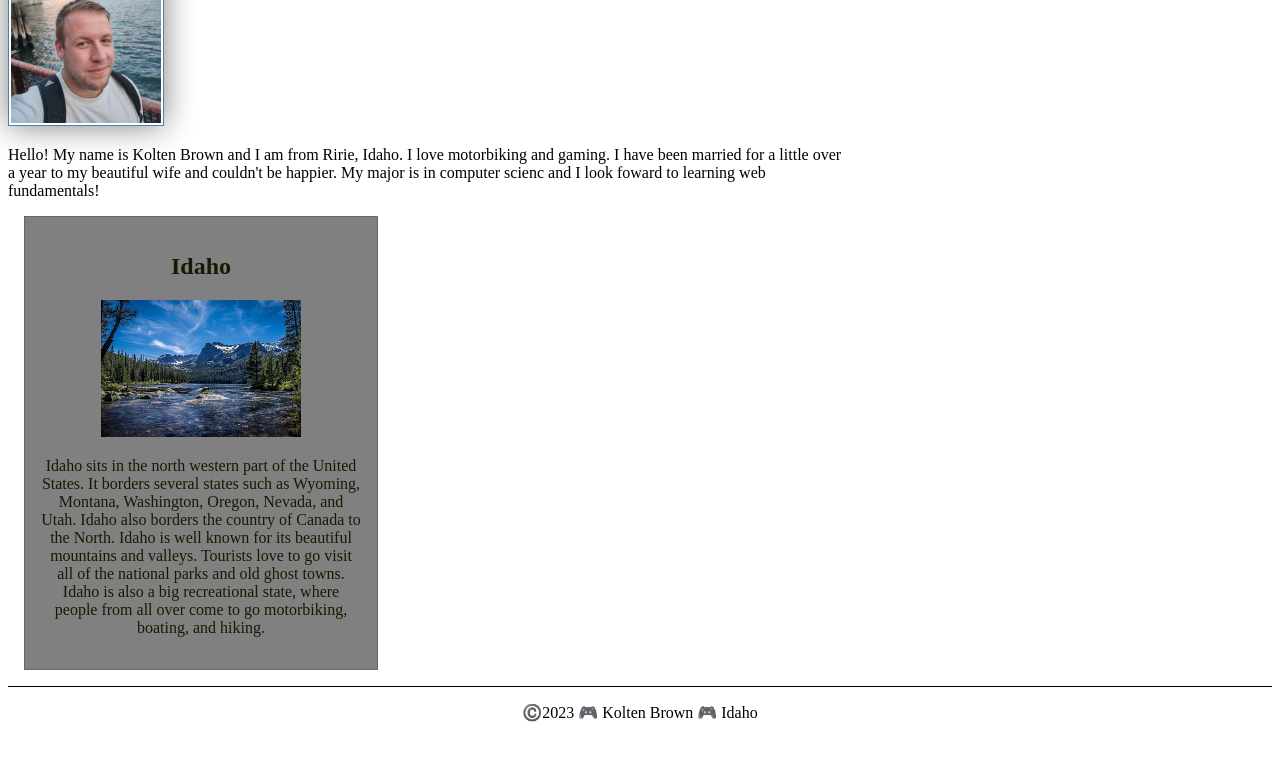
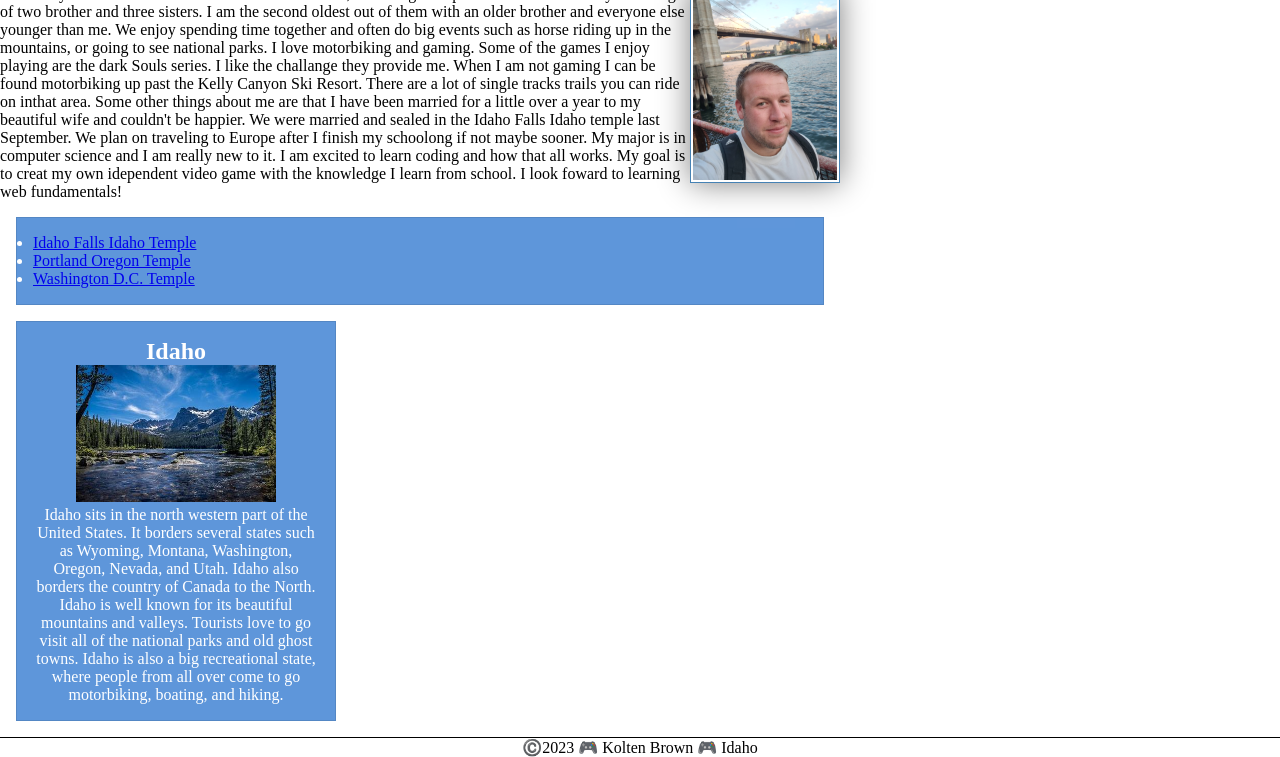
Before and after one commit to Brownie-Boy/wdd130, a plain HTML site: page index.html in a window 1280 px wide. Shown: the part 362-1119 px from the top of the page. Drawn offline with Linux system fonts and the light colour scheme.

Commit message:
W03: Enhancing Your Course Home Page

```diff
--- a/index.html
+++ b/index.html
@@ -14,14 +14,21 @@
                 <a href="#">Home</a>
                 <a href="wwr/">White Water Rafting Website</a>
                 <a href="wwr/site-plan-rafting.html">White Water Rafting Siteplan</a>
+                <a href=" https://linkedin.com">Linkedlin Profile</a>
+                <a href=" https://facebook.com">Facebook Page</a>
             </nav>
         </header>
         <main>
             <h1>Kolten Brown | WDD 130</h1>
             <img src="images/profile.jpg" alt="Hello, my name is Kolten Brown" width="200">
-            <p>Hello! My name is Kolten Brown and I am from Ririe, Idaho. I love motorbiking and gaming. I have been married for a little over a year to my beautiful wife and couldn't be happier. My major is in computer scienc and I look foward to learning web fundamentals!</p>
+            <p>Hello! My name is Kolten Brown and I am from Ririe, Idaho. I grew up with decent size family consiting of two brother and three sisters. I am the second oldest out of them with an older brother and everyone else younger than me. We enjoy spending time together and often do big events such as horse riding up in the mountains, or going to see national parks.  I love motorbiking and gaming. Some of the games I enjoy playing are the dark Souls series. I like the challange they provide me. When I am not gaming I can be found motorbiking up past the Kelly Canyon Ski Resort. There are a lot of single tracks trails you can ride on inthat area. Some other things about me are that I have been married for a little over a year to my beautiful wife and couldn't be happier. We were married and sealed in the Idaho Falls Idaho temple last September. We plan on traveling to Europe after I finish my schoolong if not maybe sooner. My major is in computer science and I am really new to it. I am excited to learn coding and how that all works. My goal is to creat my own idependent video game with the knowledge I learn from school. I look foward to learning web fundamentals!</p>
+            <ul class="box">
+                <li><a href="https://www.churchofjesuschrist.org/temples/details/idaho-falls-idaho-temple?lang=eng" target="_blank">Idaho Falls Idaho Temple</a></li>
+                <li><a href="https://www.churchofjesuschrist.org/temples/details/portland-oregon-temple?lang=eng" target="_blank">Portland Oregon Temple</a></li>
+                <li><a href="https://www.churchofjesuschrist.org/temples/details/washington-d.c.-temple?lang=eng" target="_blank">Washington D.C. Temple</a></li>
+            </ul>
         </main>
-        <aside>
+        <aside class="box">
             <h2>Idaho</h2>
             <img src="images/IdahoSawtooths.jpg" alt="Idaho Mountains">
             <p>Idaho sits in the north western part of the United States. It borders several states such as Wyoming, Montana, Washington, Oregon, Nevada, and Utah. Idaho also borders the country of Canada to the North. Idaho is well known for its beautiful mountains and valleys. Tourists love to go visit all of the national parks and old ghost towns. Idaho is also a big recreational state, where people from all over come to go motorbiking, boating, and hiking.</p>
@@ -30,4 +37,5 @@
             <p>©️2023 🎮 Kolten Brown 🎮 Idaho</p>
         </footer>
     </body>
+    <!--27 Septmeber 2023-->
 </html>
--- a/styles/styles.css
+++ b/styles/styles.css
@@ -1,5 +1,14 @@
+* {
+    margin: 0;
+    padding: 0;
+    box-sizing: border-box;
+}
+
+
+
+
 nav {
-    background-color: steelblue;
+    background-color:steelblue;
     padding: 10px;
 }
 nav a {
@@ -16,6 +25,7 @@ main img {
     border: 1px solid steelblue;
     padding: 2px;
     box-shadow: 0 0 30px gray;
+    float: right;
 }
 p {
     padding: 0px;
@@ -41,3 +51,13 @@ footer {
     border-top: 1px solid #000;
     text-align: center;
 }
+
+
+/* Class Selectors */
+.box {
+    margin: 1rem;
+    border: 1px solid rgba(0,0,0,.1);
+    padding: 1rem;
+    background-color:rgb(94, 150, 218);
+    color:rgb(255, 255, 255);
+}
```
